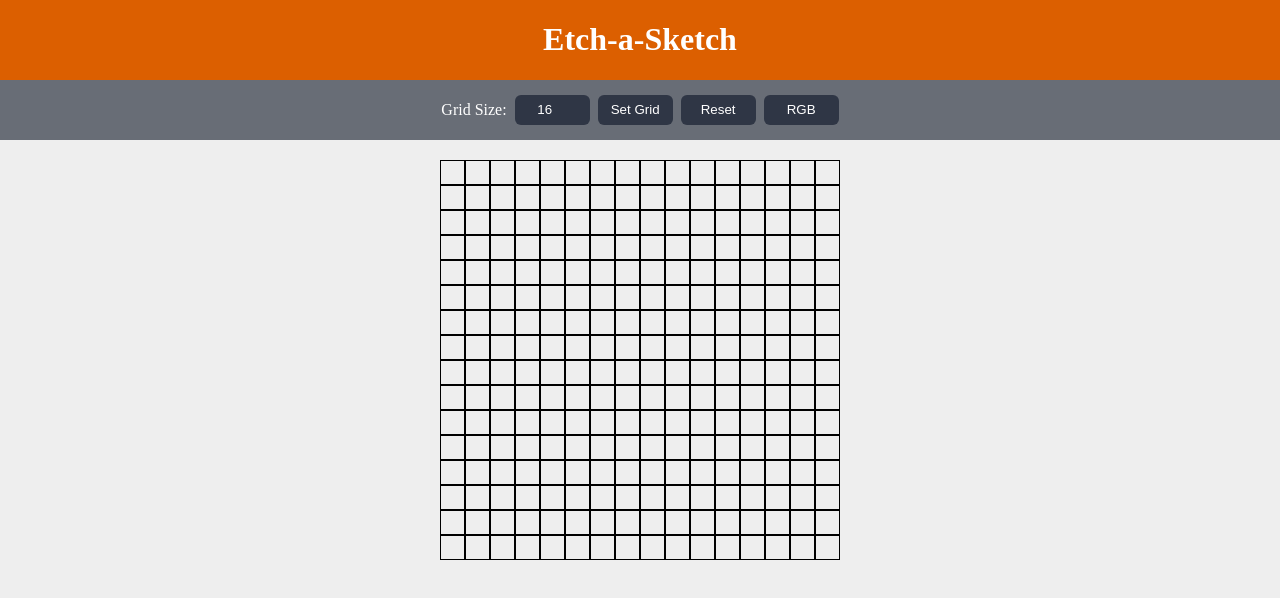
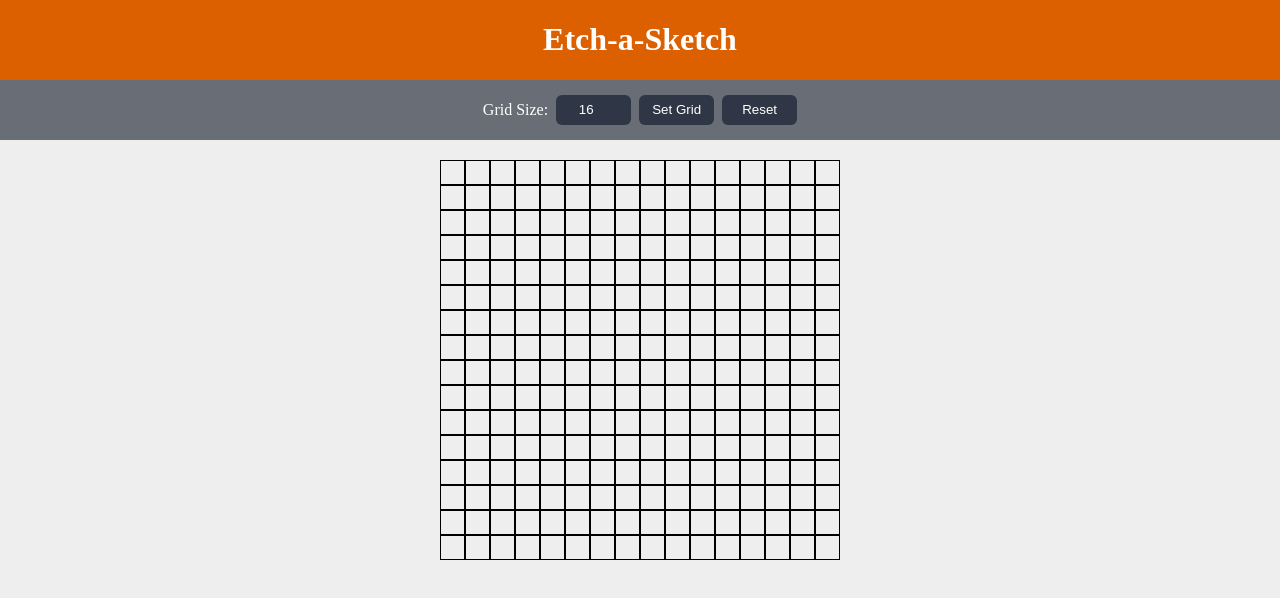
Before and after one commit to jrc03/Etch-a-Sketch-, a plain HTML site: page index.html in a window 1280 px wide. Drawn offline with Linux system fonts and the light colour scheme.

Commit message:
hidden the rgb button

```diff
--- a/index.html
+++ b/index.html
@@ -16,7 +16,7 @@
         <input type="number" id="gridSize" name="gridSize" min="1" max="100" value="16">
         <button id="setGrid">Set Grid</button>
         <button id="resetGrid">Reset</button>
-        <button id="rgbHover">RGB</button>
+        <!-- <button id="rgbHover">RGB</button> -->
     </div>
 
     <div class="container" onmouseover="hoverEffect()"></div>
```
